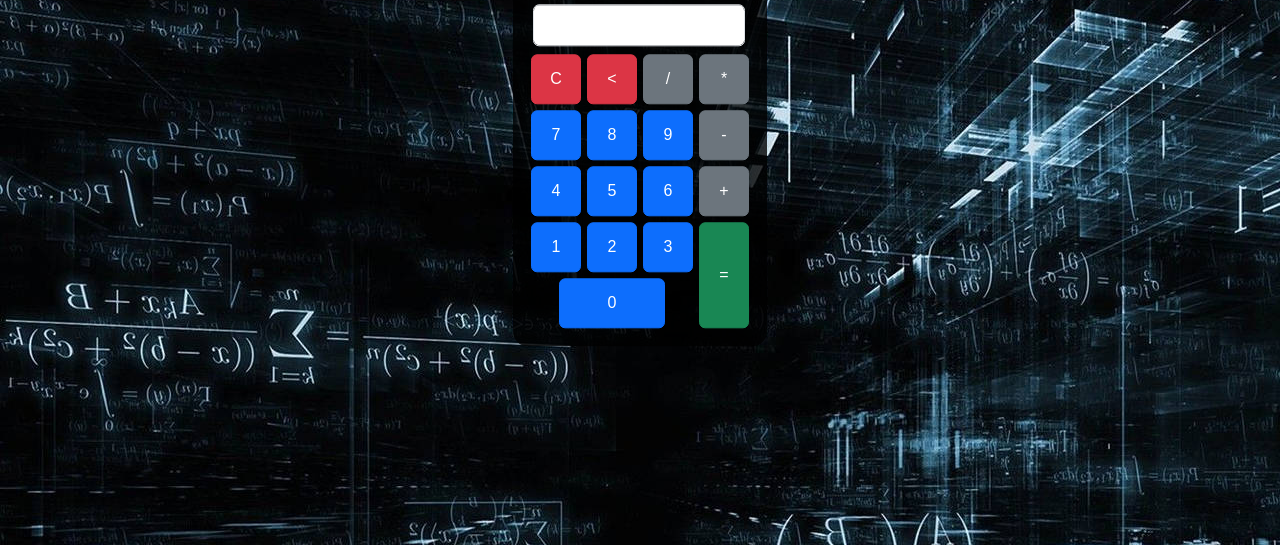
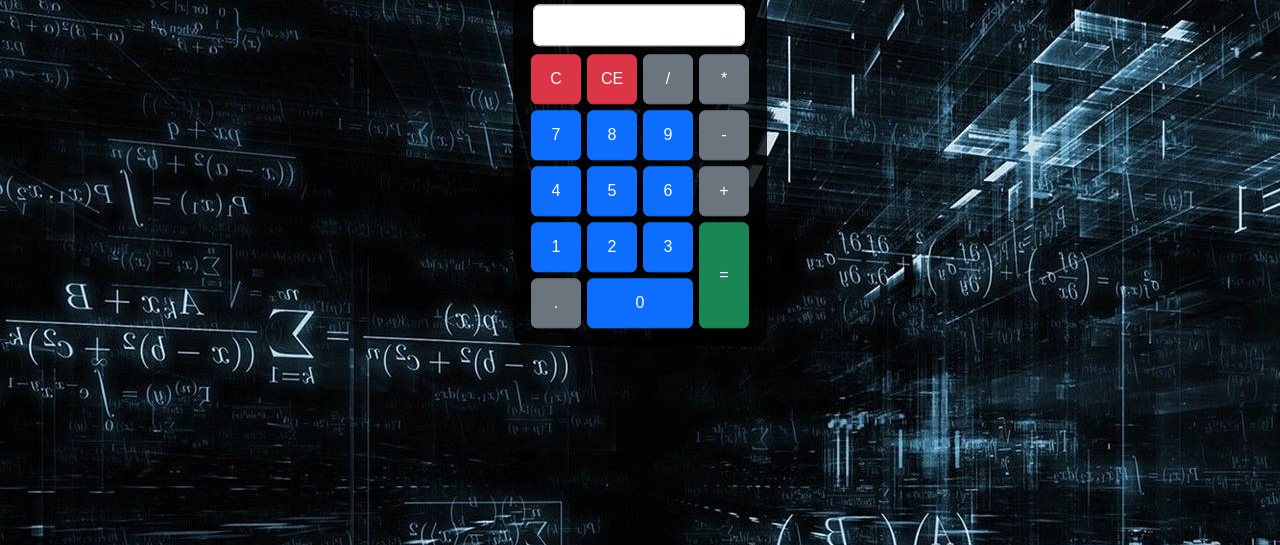
Before and after one commit to GuFazam/teste-js, a plain HTML site: page calculadora/index.html in a window 1280 px wide. Shown: the part 255-800 px from the top of the page. Drawn offline with nearby package versions, Linux system fonts and the light colour scheme.

Commit message:
calculadora finalizada?

```diff
--- a/calculadora/index.html
+++ b/calculadora/index.html
@@ -22,7 +22,7 @@
             <table>
                 <tr>
                     <td><button class="btn btn-danger" onclick="clearDisplay()">C</button></td>
-                    <td><button class="btn btn-danger" onclick="backspace()">&lt;</button></td>
+                    <td><button class="btn btn-danger" onclick="backspace()">CE</button></td>
                     <td><button class="btn btn-secondary" onclick="addToDisplay('/')"> / </button></td>
                     <td><button class="btn btn-secondary" onclick="addToDisplay('*')"> * </button></td>
                 </tr>
@@ -42,12 +42,11 @@
                     <td><button class="btn btn-primary" onclick="addToDisplay('1')"> 1 </button></td>
                     <td><button class="btn btn-primary" onclick="addToDisplay('2')"> 2 </button></td>
                     <td><button class="btn btn-primary" onclick="addToDisplay('3')"> 3 </button></td>
-                    <td rowspan="2"><button class="btn btn-success" style="height: 106px;" onclick="calculate()"> =
-                        </button></td>
+                    <td rowspan="2"><button class="btn btn-success" style="height: 106px;" onclick="calculate()">=</button></td>
                 </tr>
                 <tr>
-                    <td colspan="3"><button class="btn btn-primary" style="width: 106px;"
-                            onclick="addToDisplay('0')">0</button></td>
+                    <td><button class="btn btn-secondary" onclick="addToDisplay('.')">.</button></td>
+                    <td colspan="2"><button class="btn btn-primary" style="width: 106px;" onclick="addToDisplay('0')">0</button></td>
                 </tr>
             </table>
         </div>
--- a/calculadora/script.js
+++ b/calculadora/script.js
@@ -19,6 +19,15 @@ function backspace() {
     updateDisplay(); // Atualiza o campo de exibição
 }
 
+function addToDisplay(value) {
+    // Verifica se a vírgula já está presente na expressão
+    if (value === '.' && displayValue.includes('.')) {
+      return; // Se já tiver uma vírgula, não adiciona outra
+    }
+    displayValue += value; // Adiciona o valor do botão ao campo de exibição
+    updateDisplay(); // Atualiza o campo de exibição
+  }
+
 function calculate() {
     let result;
     try { // Cria uma função anônima com a expressão matemática e a executa
```
